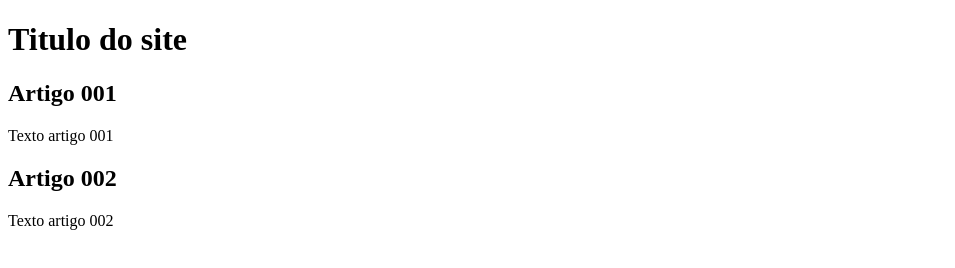
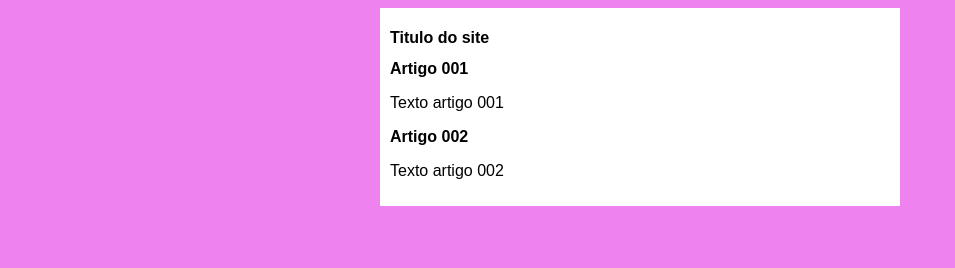
Before and after one commit to LazaroMateus/Projeto-Site, a plain HTML site: page Index.html in a window 1280 px wide. Shown: the whole page, without its empty margins (0-955 px from the left). Drawn offline with Linux system fonts and the light colour scheme.

Commit message:
projeto site
branch style

```diff
--- a/Index.html
+++ b/Index.html
@@ -5,6 +5,8 @@
     <meta http-equiv="X-UA-Compatible" content="IE=edge">
     <meta name="viewport" content="width=device-width, initial-scale=1.0">
     <title>Document</title>
+    <link rel="stylesheet" href="estilo/style.css">
+
 </head>
 <body>
     <main>
--- /dev/null
+++ b/estilo/style.css
@@ -0,0 +1,17 @@
+* {
+    font-family: Arial, Arial, Helvetica, sans-serif;
+    font-size: 16px;
+}
+
+body {
+    background-color: violet;
+}
+
+
+Main {
+    background-color: white;
+    width: 500px;
+    margin: auto;
+    padding: 10px;
+    box-lines: 3px 3px 5px rgba(0, 0, 0, 0.466);
+}
```
